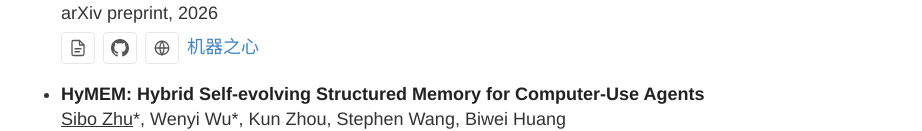
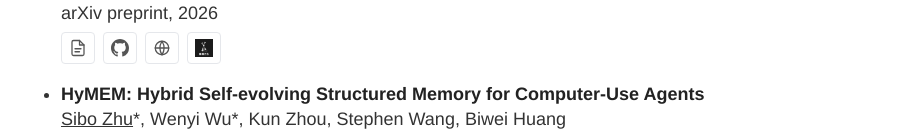
Before and after one commit to NickSiboZhu/NickSiboZhu.github.io, a plain HTML site: page index.html in a window 1280 px wide. Shown: the part 829-960 px from the top of the page, without its empty margins (179-1101 px from the left). Drawn offline with Linux system fonts and the light colour scheme; no server answers.

Commit message:
Use Jiqizhixin brand icon for the media coverage link

```diff
--- a/index.html
+++ b/index.html
@@ -42,6 +42,7 @@
     .pub-icon-link:hover { color: #4183C4; background: #f7f9fb; border-color: #c8d7e6; }
     .pub-icon-link:focus-visible { outline: 2px solid #4183C4; outline-offset: 3px; }
     .pub-icon-link > svg { width: 18px; height: 18px; flex-shrink: 0; }
+    .pub-icon-link > img { display: block; width: 18px; height: 18px; object-fit: contain; flex-shrink: 0; }
     .pub-stars { display: inline-flex; align-items: center; gap: 3px; padding-left: 6px; border-left: 1px solid #e5e7eb; font-size: 12px; font-variant-numeric: tabular-nums; }
     .pub-stars[hidden] { display: none; }
     .pub-stars svg { width: 13px; height: 13px; }
@@ -127,7 +128,7 @@
                 <a class="pub-icon-link" href="https://arxiv.org/abs/2609.15364" title="Paper — RSIAgent" aria-label="Paper — RSIAgent"><svg viewBox="0 0 24 24" fill="none" stroke="currentColor" stroke-width="1.7" stroke-linecap="round" stroke-linejoin="round" aria-hidden="true" focusable="false"><path d="M14 2H6a2 2 0 0 0-2 2v16a2 2 0 0 0 2 2h12a2 2 0 0 0 2-2V8z"/><path d="M14 2v6h6M8 13h8M8 17h6"/></svg></a>
                 <a class="pub-icon-link" href="https://github.com/AetherLabsAI/RSIAgent" title="Code on GitHub — RSIAgent" aria-label="Code on GitHub — RSIAgent" data-github-repo="AetherLabsAI/RSIAgent" data-label="Code on GitHub — RSIAgent"><svg viewBox="0 0 16 16" fill="currentColor" aria-hidden="true" focusable="false"><path d="M8 0C3.58 0 0 3.58 0 8c0 3.54 2.29 6.53 5.47 7.59.4.07.55-.17.55-.38 0-.19-.01-.82-.01-1.49-2.01.37-2.53-.49-2.69-.94-.09-.23-.48-.94-.82-1.13-.28-.15-.68-.52-.01-.53.63-.01 1.08.58 1.23.82.72 1.21 1.87.87 2.33.66.07-.52.28-.87.51-1.07-1.78-.2-3.64-.89-3.64-3.95 0-.87.31-1.59.82-2.15-.08-.2-.36-1.02.08-2.12 0 0 .67-.21 2.2.82.64-.18 1.32-.27 2-.27s1.36.09 2 .27c1.53-1.04 2.2-.82 2.2-.82.44 1.1.16 1.92.08 2.12.51.56.82 1.27.82 2.15 0 3.07-1.87 3.75-3.65 3.95.29.25.54.73.54 1.48 0 1.07-.01 1.93-.01 2.2 0 .21.15.46.55.38A8.01 8.01 0 0 0 16 8c0-4.42-3.58-8-8-8z"/></svg><span class="pub-stars" hidden aria-hidden="true"><svg viewBox="0 0 24 24" fill="none" stroke="currentColor" stroke-width="1.7" stroke-linecap="round" stroke-linejoin="round" aria-hidden="true" focusable="false"><path d="m12 3 2.8 5.7 6.2.9-4.5 4.4 1.1 6.2L12 17.3l-5.6 2.9 1.1-6.2L3 9.6l6.2-.9z"/></svg><span class="pub-star-count"></span></span></a>
                 <a class="pub-icon-link" href="https://aetherlabsai.github.io/RSIAgent/" title="Website — RSIAgent" aria-label="Website — RSIAgent"><svg viewBox="0 0 24 24" fill="none" stroke="currentColor" stroke-width="1.7" stroke-linecap="round" stroke-linejoin="round" aria-hidden="true" focusable="false"><circle cx="12" cy="12" r="9"/><path d="M3 12h18M12 3a17 17 0 0 1 0 18 17 17 0 0 1 0-18z"/></svg></a>
-                <a href="https://mp.weixin.qq.com/s/bg0tkvHsKTZ88uBNKUdVTQ" lang="zh-CN">机器之心</a>
+                <a class="pub-icon-link" href="https://mp.weixin.qq.com/s/bg0tkvHsKTZ88uBNKUdVTQ" lang="zh-CN" title="机器之心 — RSIAgent" aria-label="机器之心报道：RSIAgent"><img src="images/jiqizhixin.png" width="18" height="18" alt="" /></a>
               </span></p>
           </li>
           <li>
```
Also changed, not shown: images/jiqizhixin.png (added).
